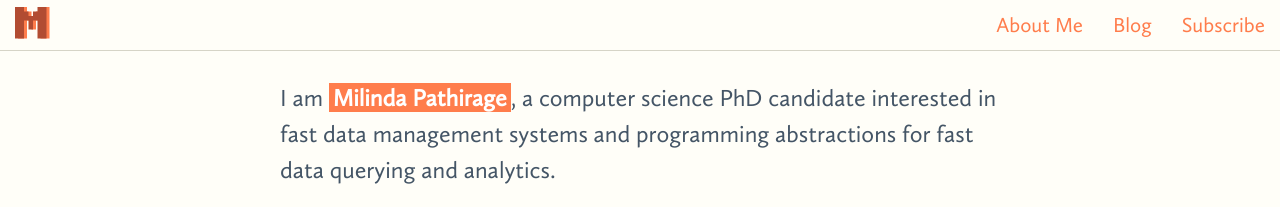
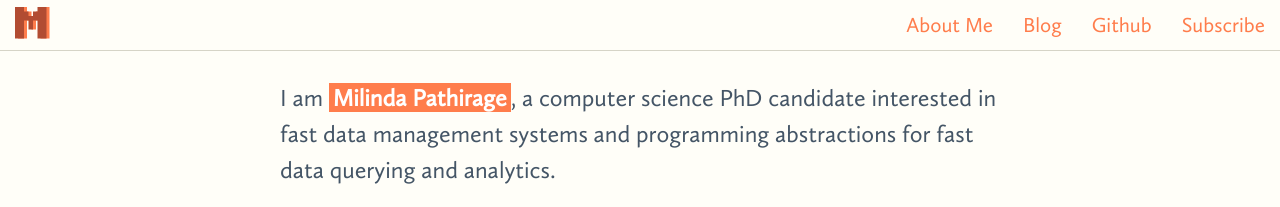
Before and after one commit to milinda/milinda.github.io, a Jekyll site: the page built from index.html, in a window 1280 px wide. Shown: the top 207 px of the page. Built offline with Jekyll 4.4.1, drawn with Linux system fonts in a browser that asks for light colours.

Commit message:
Update header.html

```diff
--- a/_includes/header.html
+++ b/_includes/header.html
@@ -17,6 +17,7 @@
                 <li><a class="page-link" href="{{ my_page.url | prepend: site.baseurl }}">{{ my_page.title }}</a></li>
               {% endif %}
             {% endfor %}
+            <li><a href="https://github.com/milinda">Github</a></li>
             <li><a href="{{ "/feed.xml" | prepend: site.baseurl }}">Subscribe</a></li>
           </ul>
           </div><!--/.nav-collapse -->
```
